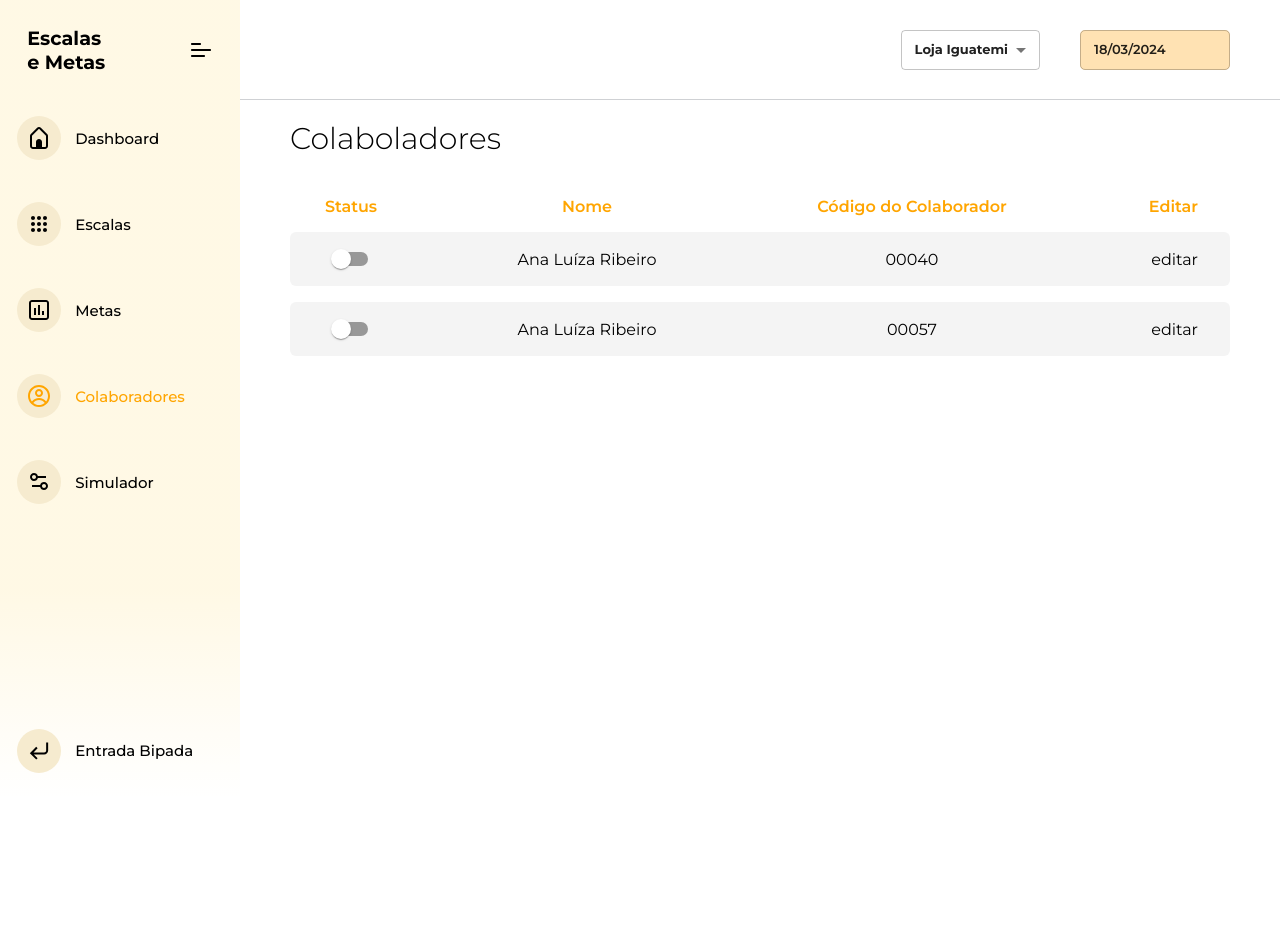
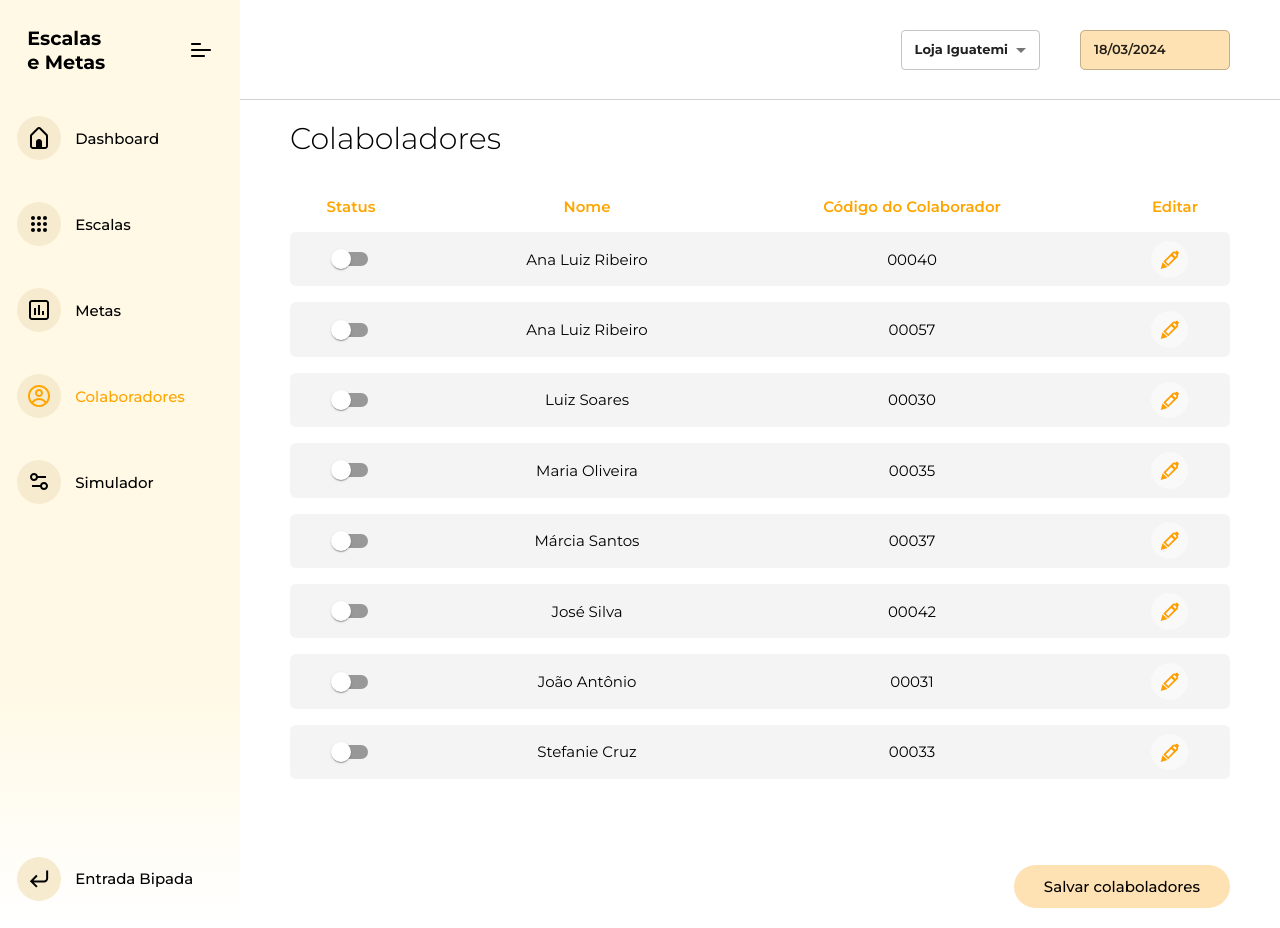
Before and after one commit to Wilianbps/App-Natura-Escalas-e-Metas-Frontend, a React (Vite) app: page /colaboradores in a window 1280 px wide. Before the commit the page ends 800 px from the top, so only its background shows below. Built offline with nearby package versions, Linux system fonts and the light colour scheme.

Commit message:
feat: created component Button and add in the page Employees

```diff
--- /dev/null
+++ b/src/components/Button/index.tsx
@@ -0,0 +1,8 @@
+import { ButtonProps } from './interfaces'
+import { ContainerButton } from './styles'
+
+export function Button(props: ButtonProps) {
+  const { text, color, bgColor } = props
+
+  return <ContainerButton variants={{ color, bgColor }}>{text}</ContainerButton>
+}
--- /dev/null
+++ b/src/components/Button/interfaces/index.tsx
@@ -0,0 +1,5 @@
+export interface ButtonProps {
+  text: string
+  color: string
+  bgColor: string
+}
--- /dev/null
+++ b/src/components/Button/styles.ts
@@ -0,0 +1,20 @@
+import styled from '@emotion/styled'
+
+interface ContainerButtonProps {
+  variants: { color: string; bgColor: string }
+}
+
+export const ContainerButton = styled.button<ContainerButtonProps>`
+  padding: 12px 30px 12px 30px;
+  color: ${(props) => props.variants.color};
+  background-color: ${(props) => props.variants.bgColor};
+  font-weight: 500;
+  cursor: pointer;
+  border: 0;
+  border-radius: 30px;
+  transition: opacity 0.2s ease;
+
+  &:hover {
+    opacity: 0.8;
+  }
+`
--- a/src/pages/Employees/employees.tsx
+++ b/src/pages/Employees/employees.tsx
@@ -1,10 +1,10 @@
 export const employess = [
-  { status: false, name: 'Ana Luiz Ribeiro', employeeCode: '00040' },
-  { status: false, name: 'Ana Luiz Ribeiro', employeeCode: '00057' },
-  { status: false, name: 'Luiz Soares', employeeCode: '00030' },
-  { status: false, name: 'Maria Oliveira', employeeCode: '00035' },
-  { status: false, name: 'Márcia Santos', employeeCode: '00037' },
-  { status: false, name: 'José Silva', employeeCode: '00042' },
-  { status: false, name: 'João Antônio', employeeCode: '00031' },
-  { status: false, name: 'Stefanie Cruz', employeeCode: '00033' },
+  { id: 0, status: 1, name: 'Ana Luiz Ribeiro', employeeCode: '00040' },
+  { id: 1, status: 1, name: 'Ana Luiz Ribeiro', employeeCode: '00057' },
+  { id: 2, status: 0, name: 'Luiz Soares', employeeCode: '00030' },
+  { id: 3, status: 0, name: 'Maria Oliveira', employeeCode: '00035' },
+  { id: 4, status: 0, name: 'Márcia Santos', employeeCode: '00037' },
+  { id: 5, status: 0, name: 'José Silva', employeeCode: '00042' },
+  { id: 6, status: 0, name: 'João Antônio', employeeCode: '00031' },
+  { id: 7, status: 0, name: 'Stefanie Cruz', employeeCode: '00033' },
 ]
--- a/src/pages/Employees/index.tsx
+++ b/src/pages/Employees/index.tsx
@@ -1,5 +1,9 @@
 import { Switch } from '@mui/material'
+import { CgPen } from 'react-icons/cg'
 
+import { Button } from '@/components/Button'
+
+import { employess } from './employees'
 import { Container } from './styles'
 
 export function Employees() {
@@ -20,24 +24,27 @@ export function Employees() {
         </thead>
 
         <tbody>
-          <tr>
-            <td>
-              <Switch />
-            </td>
-            <td>Ana Luíza Ribeiro</td>
-            <td>00040</td>
-            <td>editar</td>
-          </tr>
-          <tr>
-            <td>
-              <Switch />
-            </td>
-            <td>Ana Luíza Ribeiro</td>
-            <td>00057</td>
-            <td>editar</td>
-          </tr>
+          {employess.map((employee) => (
+            <>
+              <tr key={employee.id}>
+                <td>
+                  <Switch />
+                </td>
+                <td>{employee.name}</td>
+                <td>{employee.employeeCode}</td>
+                <td>
+                  <div className="circle">
+                    <CgPen />
+                  </div>
+                </td>
+              </tr>
+            </>
+          ))}
         </tbody>
       </table>
+      <footer>
+        <Button text="Salvar colaboladores" color="#000" bgColor="#ffe2b3" />
+      </footer>
     </Container>
   )
 }
--- a/src/pages/Employees/styles.ts
+++ b/src/pages/Employees/styles.ts
@@ -41,8 +41,31 @@ export const Container = styled.section`
           border-top-right-radius: 6px;
           border-bottom-right-radius: 6px;
           text-align: end;
+          display: flex;
+          justify-content: flex-end;
+          align-items: center;
+          height: 3.4rem;
+        }
+
+        .circle {
+          cursor: pointer;
+          background-color: #f9f9f9;
+          display: flex;
+          padding: 8px;
+          border-radius: 50%;
+          margin-right: 10px;
+
+          > svg {
+            font-size: 1.3rem;
+            color: ${(props) => props.theme.orangeDark};
+          }
         }
       }
     }
   }
+  footer {
+    display: flex;
+    justify-content: flex-end;
+    margin-top: 4.375rem;
+  }
 `
--- a/src/styles/global.ts
+++ b/src/styles/global.ts
@@ -21,6 +21,6 @@ export const globalStyles = css`
   button {
     font-family: 'Montserrat', sans-serif;
     font-weight: 400;
-    font-size: 1rem;
+    font-size: 0.938rem;
   }
 `
```
